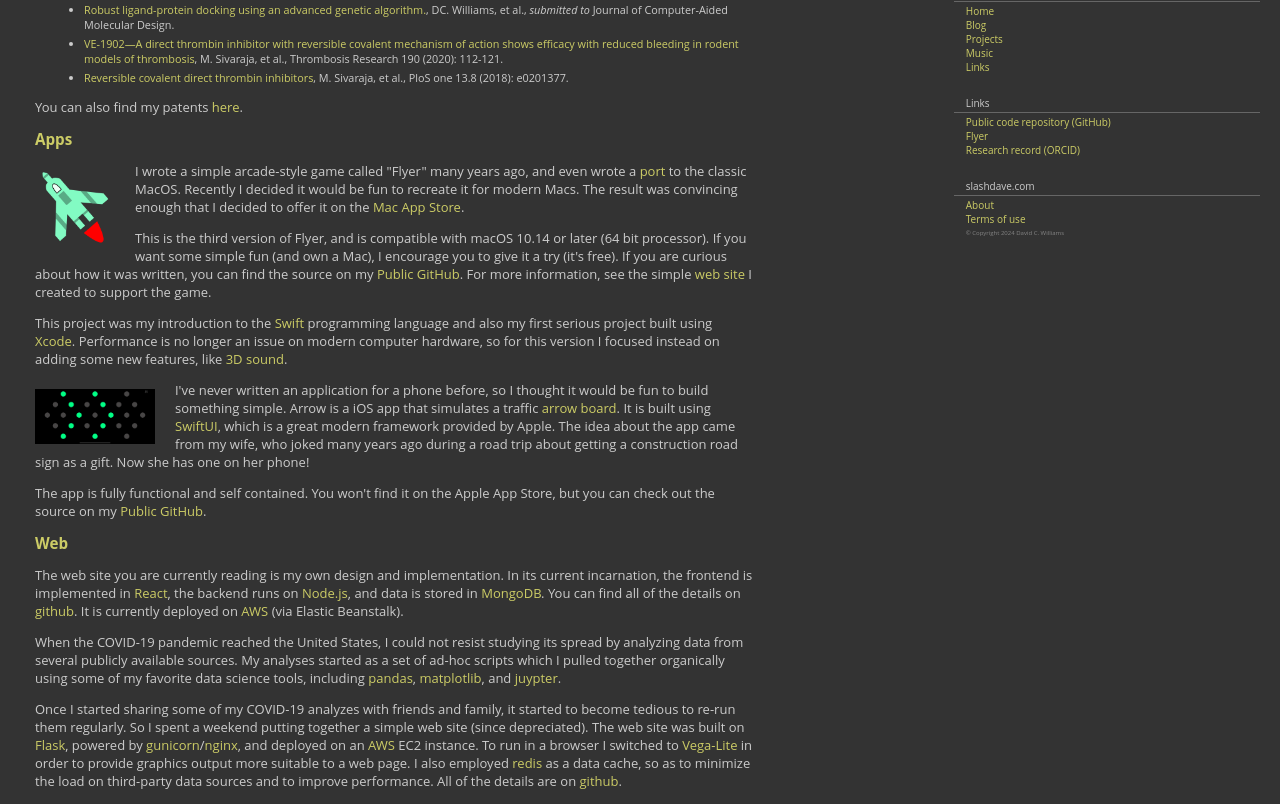
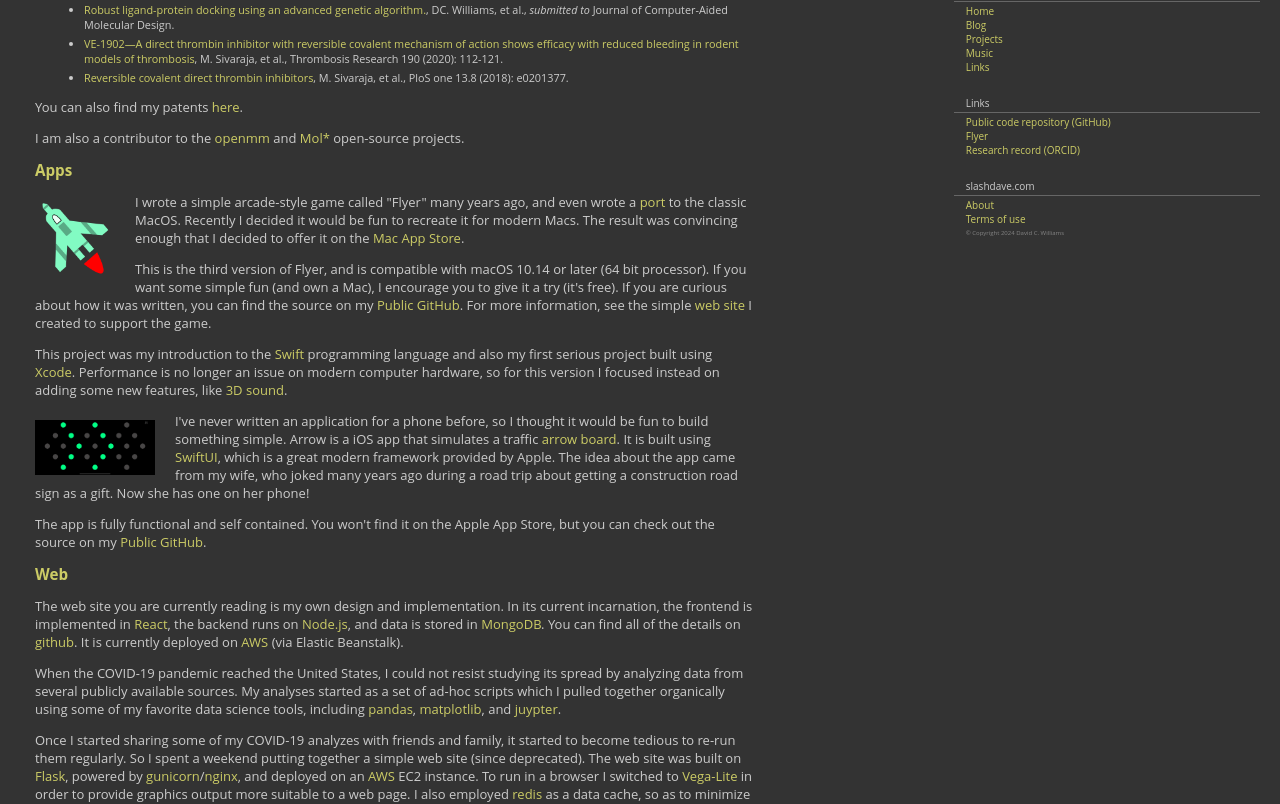
Before and after one commit to dwilliams-github/homepage, a React app in the folder client/: page /projects in a window 1280 px wide. Shown: the part 263-1067 px from the top of the page. Built offline with nearby package versions, Linux system fonts and the light colour scheme; the HTML template or start-up script is replaced by a standard one.

Commit message:
Links have been broken for a while on the music page Update some old and outdated stuff

```diff
--- a/client/src/Music.jsx
+++ b/client/src/Music.jsx
@@ -47,15 +47,7 @@
         });
     }, []);
 
-    const sides = useMemo(() => {[
-        {
-            title: 'Contents',
-            items: [
-                <a href="#pCT">Computed Tomograph</a>,
-                <a href="#hep">High-Energy Physics</a>,
-                <a href="#fiction">Fiction</a>
-            ]
-        },
+    const sides = [
         {
             title: "Links",
             items: [
@@ -73,7 +65,7 @@
         {
             special: "about"
         }
-    ]}, []);
+    ];
 
     return (
         <div className="music content">
@@ -90,7 +82,7 @@
             <ul>
                 <li><a href="http://newarksymphonic.org/">Newark Symphonic Winds</a>, a community-based concert band</li>
                 <li>Brass Menagerie, a brass quintet</li>
-                <li><a href="http://www.stage1theatre.org/Stage_1_Theatre/Home.html">Stage 1 Theatre</a>, a community-based theatre group</li>
+                <li><a href="https://starstrucktheatre.org/">Starstruck</a>, a youth performing arts organization</li>
             </ul>
             <h3><a name="shows">Shows</a></h3>
             <p>Here is a list of the shows I have been involved with. There is a bit of history to go through here, so I apologize in advance if I got any details wrong, or missed a show.</p>
--- a/client/src/Projects.jsx
+++ b/client/src/Projects.jsx
@@ -109,6 +109,14 @@
                     </a>.
                 </p>
 
+                <p>
+                    I am also a contributor to the {' '}
+                    <a href="https://openmm.org/" target="_blank">openmm</a> and {' '}
+                    <a href="https://molstar.org/" target="_blank">Mol*</a> {' '}
+                    open-source projects.
+                </p>
+
+
                 <h3><a name="apps">Apps</a></h3>
 
                 <div className="image">
@@ -186,7 +194,7 @@
                 <p>
                     Once I started sharing some of my COVID-19 analyzes with friends and family,
                     it started to become tedious to re-run them regularly.
-                    So I spent a weekend putting together a simple web site (since depreciated).
+                    So I spent a weekend putting together a simple web site (since deprecated).
                     The web site was
                     built on <a href="https://flask.palletsprojects.com/" target="_blank">Flask</a>,
                     powered by <a href="https://gunicorn.org/" target="_blank">gunicorn</a>/
--- a/client/src/text/terms.md
+++ b/client/src/text/terms.md
@@ -9,7 +9,7 @@
 
 Any opinions expressed on this web site belong
 to the author alone and do not reflect the official policy or
-position of either Verseon Corporation or BlockRules Ltd.
+position of Nobias Therapeutics.
 
 No personal data is collected or stored by this web site,
 with the exception of conventional server log data which may
```
